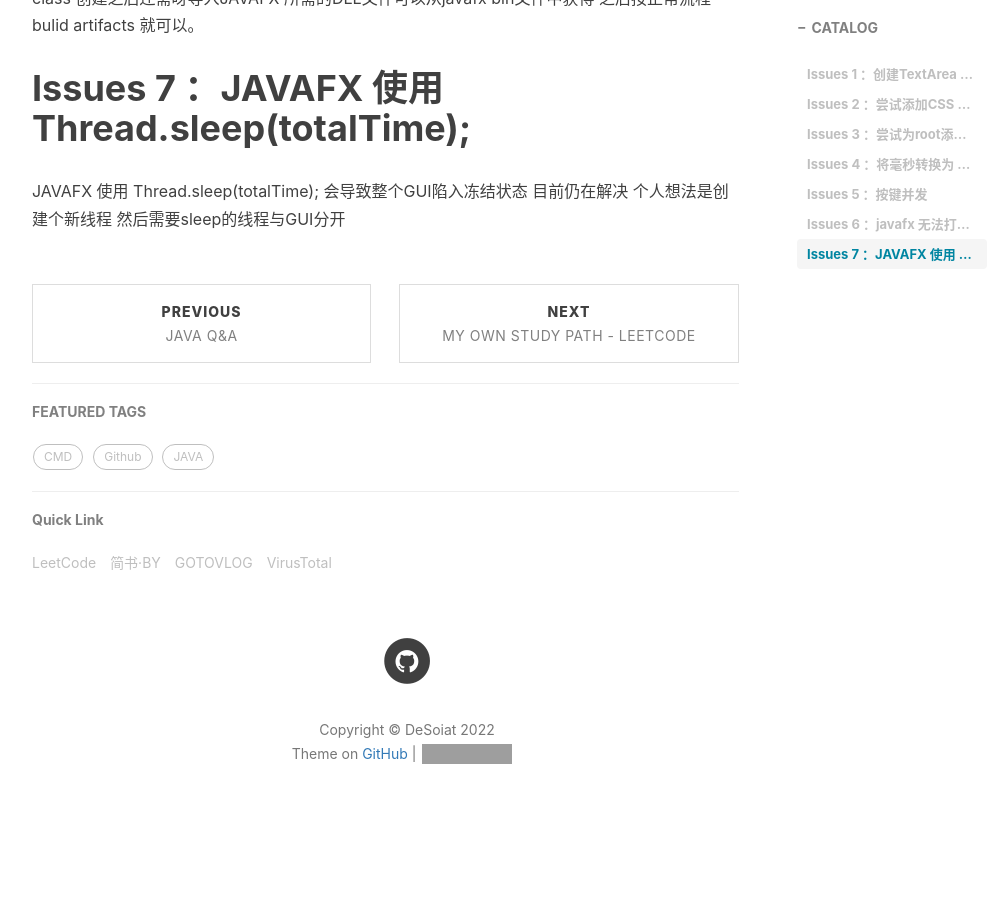
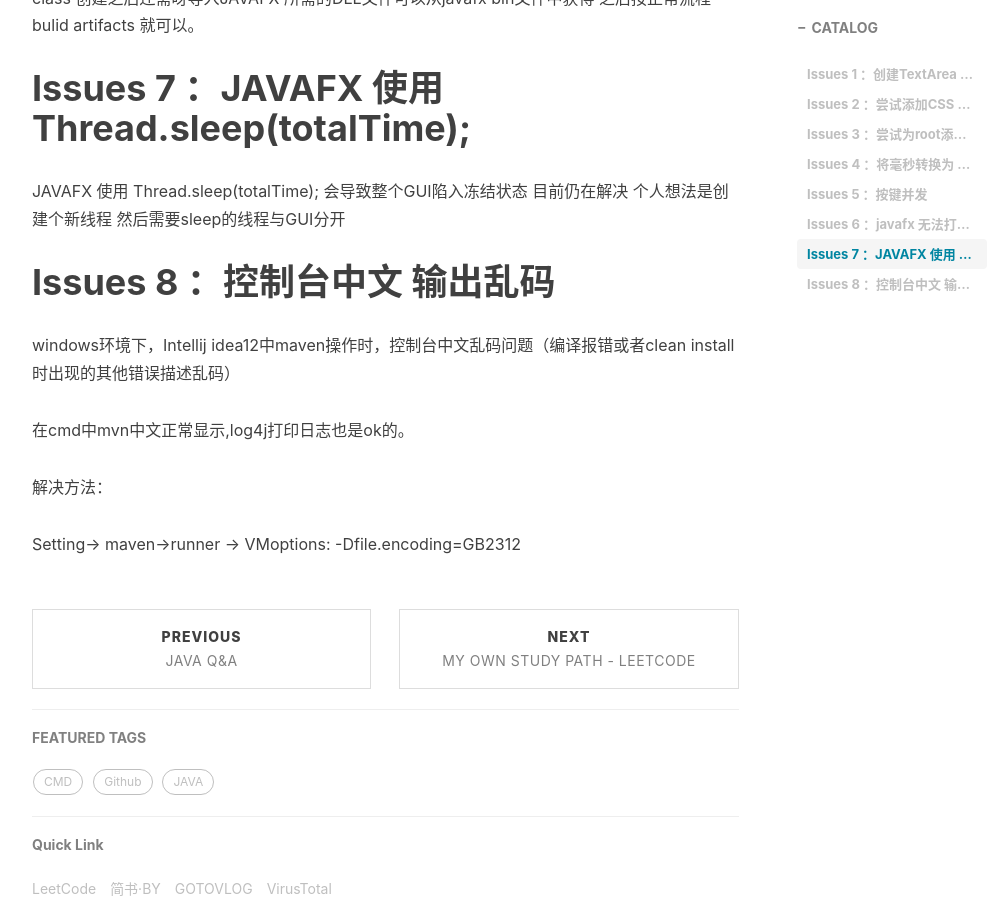
Before and after one commit to DeSoiat/DESOIAT.GITHUB.IO, a Jekyll site: the page built from _posts/2022-01-10-整理下在GOODNIGHTGUI中遇到的问题与解决方法.md, in a window 1280 px wide and 900 px high, scrolled down 2676 px. Shown: the whole window, without its empty margins (233-1236 px from the left). Built offline with Jekyll 4.4.1, drawn with Linux system fonts in a browser that asks for light colours; nearby versions of some CDN libraries; comment, search, counter and statistics services are not loaded; before the commit the page ends 3534 px from its top, so only the background shows below that; grey boxes are pictures that could not be loaded.

Commit message:
Update 2022-01-10-整理下在GOODNIGHTGUI中遇到的问题与解决方法.md

```diff
--- a/_posts/2022-01-10-整理下在GOODNIGHTGUI中遇到的问题与解决方法.md
+++ b/_posts/2022-01-10-整理下在GOODNIGHTGUI中遇到的问题与解决方法.md
@@ -97,3 +97,14 @@ public class main {
 # Issues 7 ：JAVAFX 使用 Thread.sleep(totalTime);
 
 JAVAFX 使用 Thread.sleep(totalTime); 会导致整个GUI陷入冻结状态 目前仍在解决 个人想法是创建个新线程 然后需要sleep的线程与GUI分开
+
+
+# Issues 8 ：控制台中文 输出乱码
+
+windows环境下，Intellij idea12中maven操作时，控制台中文乱码问题（编译报错或者clean install时出现的其他错误描述乱码）
+
+在cmd中mvn中文正常显示,log4j打印日志也是ok的。
+
+解决方法：
+
+Setting-> maven->runner -> VMoptions: -Dfile.encoding=GB2312
```
